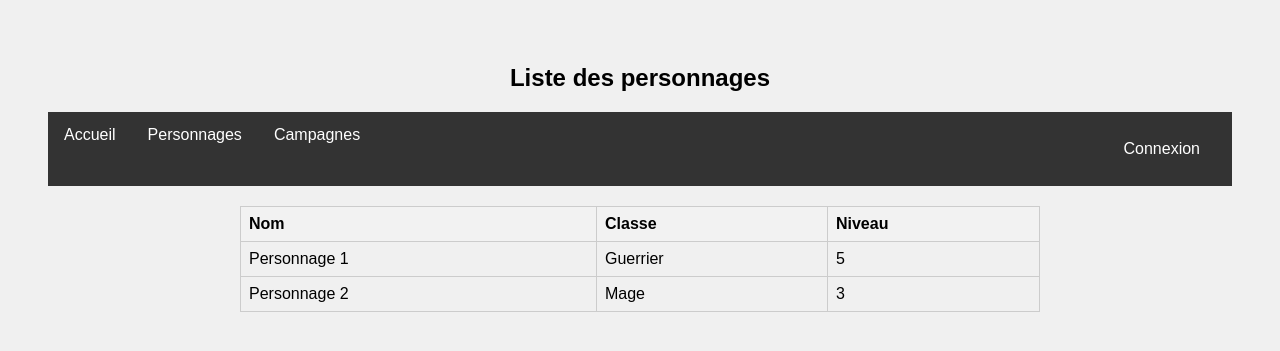
After one commit to WassimEl/Projet-D2Face, a Python web app: template flask/templates/characters.html in a window 1280 px wide. The commit adds this page. Shown: the top 351 px of the page. Run offline with Jinja, Linux system fonts and the light colour scheme; the template is opened without the code that fills it, so the values that code supplies are empty.

Commit message:
add "character"

```diff
--- a/flask/static/dist/style.css
+++ b/flask/static/dist/style.css
@@ -1,3 +1,4 @@
+/* CSS pour les pages register et login */
 
 body {
     font-family: Arial, sans-serif;
@@ -10,13 +11,6 @@ h1 {
     margin-bottom: 20px;
     font-size: 24px;
   }
-
-label {
-    display: block;
-    margin-bottom: 10px;
-    font-weight: bold;
-}
-
 
   input[type="text"],
   input[type="date"],
@@ -31,7 +25,6 @@ select {
     box-sizing: border-box;
   }
 
-
   button {
     width: 100%;
     padding: 10px;
@@ -42,23 +35,6 @@ button {
     cursor: pointer;
     margin-top: 10px;
   }
-
-
-table {
-    width: 100%;
-    border-collapse: collapse;
-}
-
-th, td {
-    border: 1px solid #ccc;
-    padding: 8px;
-    text-align: left;
-}
-
-th {
-    background-color: #f2f2f2;
-}
-
 
   .menu {
     background-color: #333;
@@ -91,9 +67,8 @@ th {
     border-radius: 50%;
   }
 
-
   .login-container,
-form {
+  .form-container {
     max-width: 400px;
     margin: 100px auto;
     padding: 20px;
@@ -104,10 +79,9 @@ form {
   }
 
   .login-container h2,
-form h1 {
+  .form-container h2 {
     margin-bottom: 20px;
   }
-
 
   .input-group {
     margin-bottom: 15px;
@@ -127,7 +101,94 @@ form h1 {
     box-sizing: border-box;
   }
 
+  .button-container {
+    margin-top: 10px;
+  }
 
-button:hover {
+  .button-container button {
+    width: 100%;
+    padding: 10px;
+    background-color: #007bff;
+    color: #ffffff;
+    border: none;
+    border-radius: 4px;
+    cursor: pointer;
+  }
+
+  .button-container button:hover {
     background-color: #555;
   }
+
+  p {
+    margin-top: 20px;
+  }
+
+  p a {
+    color: #007bff;
+  }
+
+
+  /* CSS pour la page d'accueil */
+
+  .main-container {
+    font-family: Arial, sans-serif;
+    background-color: #f0f0f0;
+    padding: 20px;
+  }
+
+  .main-container h1 {
+    text-align: center;
+    margin-bottom: 20px;
+    font-size: 24px;
+  }
+
+  .menu {
+    background-color: #333;
+    overflow: hidden;
+  }
+
+  .menu a {
+    float: left;
+    display: block;
+    color: white;
+    text-align: center;
+    padding: 14px 16px;
+    text-decoration: none;
+  }
+
+  .menu a:hover {
+    background-color: #ddd;
+    color: black;
+  }
+
+  .user-info {
+    float: right;
+    padding: 14px 16px;
+    color: white;
+  }
+
+  .content {
+    text-align: center;
+  }
+
+  .content-table {
+    margin-top: 20px;
+    margin-left: auto;
+    margin-right: auto;
+    max-width: 800px; /* Ajustez la largeur maximale du tableau selon vos préférences */
+  }
+
+  .content-table table {
+    width: 100%;
+    border-collapse: collapse;
+  }
+
+  .content-table th, .content-table td {
+    border: 1px solid #ccc;
+    padding: 8px;
+    text-align: left;
+  }
+
+  .content-table th {
+    background-color: #f2f2f2;
+  }
--- /dev/null
+++ b/flask/templates/characters.html
@@ -0,0 +1,40 @@
+{% extends 'base_block.html' %} {% block content %}
+
+<div class="main-container">
+  <h1>Liste des personnages</h1>
+
+  <div class="menu">
+    <a href="/">Accueil</a>
+    <a href="characters">Personnages</a>
+    <a href="campaigns">Campagnes</a>
+    <div class="user-info">
+      <a href="login">Connexion</a>
+    </div>
+  </div>
+
+  <div class="content-table">
+    <table>
+      <thead>
+        <tr>
+          <th>Nom</th>
+          <th>Classe</th>
+          <th>Niveau</th>
+        </tr>
+      </thead>
+      <tbody>
+        <tr>
+          <td>Personnage 1</td>
+          <td>Guerrier</td>
+          <td>5</td>
+        </tr>
+        <tr>
+          <td>Personnage 2</td>
+          <td>Mage</td>
+          <td>3</td>
+        </tr>
+        <!-- Ajoutez d'autres lignes de tableau pour chaque personnage -->
+      </tbody>
+    </table>
+  </div>
+</div>
+{% endblock %}
--- a/flask/templates/login.html
+++ b/flask/templates/login.html
@@ -17,6 +17,7 @@
         </div>
         <button type="submit">Se connecter</button>
     </form>
+    <p>Vous n'avez pas de compte ? <a href="{{ url_for('register') }}">Inscrivez-vous ici</a>.</p>
 </div>
 
 {% endblock %}
```
Also changed, not shown: flask/app.py (+33 -27 lines), flask/templates/campagne.html (added, +39 -0 lines), flask/templates/index.html (+7 -6 lines), flask/templates/register.html (+25 -15 lines), 1 other file. Lines whose indentation alone changed are shown as unchanged.
